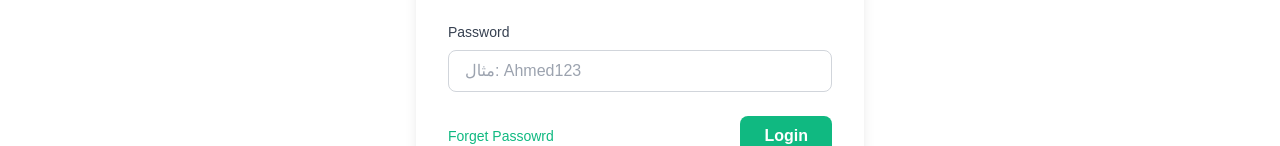
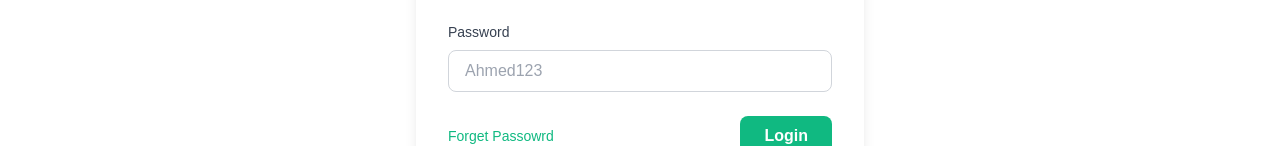
Before and after one commit to ah16e/FreshCart-Main, a React (Vite) app: page /login in a window 1280 px wide. Shown: the part 440-586 px from the top of the page. Built offline with nearby package versions, Linux system fonts and the light colour scheme; no server answers.

Commit message:
Update Login.jsx

```diff
--- a/src/Components/Login/Login.jsx
+++ b/src/Components/Login/Login.jsx
@@ -88,7 +88,7 @@ let formik = useFormik({
               onChange={formik.handleChange}
               onBlur={formik.handleBlur}
               className={`w-full px-4 py-2 border rounded-lg focus:outline-none focus:ring-2 focus:ring-emerald-400 ${formik.errors.password && formik.touched.password ? 'border-red-500' : 'border-gray-300'}`}
-              placeholder="مثال: Ahmed123"
+              placeholder="Ahmed123"
             />
             {formik.errors.password && formik.touched.password && (
               <div className="mt-1 text-xs text-red-600">{formik.errors.password}</div>
```
